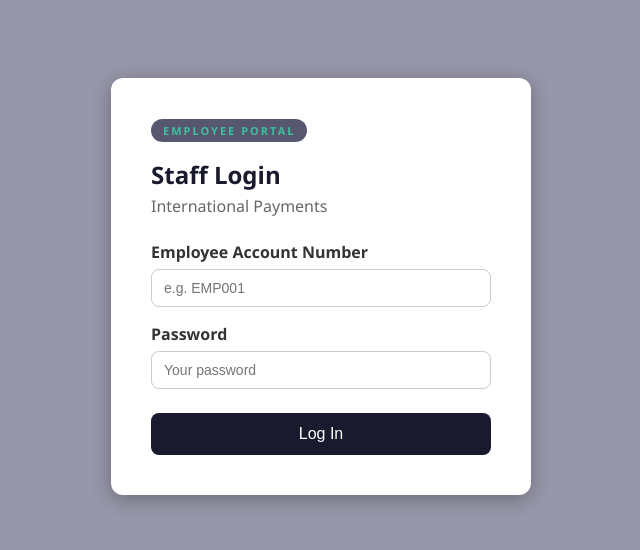
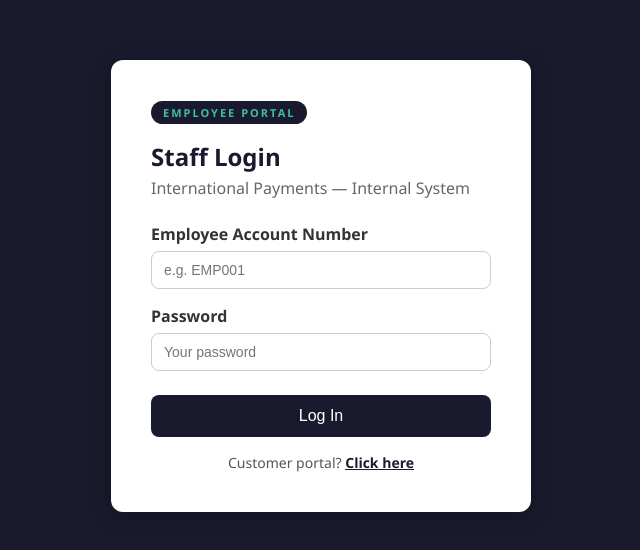
Before and after one commit to Lonwabo146/PaymentPortal, a React (Vite) app in the folder payment-portal-client/: page /employee/login in a window 1280 px wide. Shown: the part 114-664 px from the top of the page, without its empty margins (319-959 px from the left). Built offline with nearby package versions, Linux system fonts and the light colour scheme.

Commit message:
Creation of authcard and update to empLogin

```diff
--- /dev/null
+++ b/payment-portal-client/src/components/Authcard.jsx
@@ -0,0 +1,84 @@
+function AuthCard({ children, badge }) {
+  return (
+    <div style={styles.container}>
+      <div style={styles.card}>
+        {badge && <div style={styles.badge}>{badge}</div>}
+        {children}
+      </div>
+    </div>
+  );
+}
+
+export const authStyles = {
+  title: { margin: 0, fontSize: '24px', color: '#1a1a2e' },
+  subtitle: { color: '#666', marginBottom: '24px', marginTop: '4px' },
+  fieldGroup: { marginBottom: '16px' },
+  label: { display: 'block', marginBottom: '6px', fontWeight: '600', color: '#333' },
+  input: {
+    width: '100%',
+    padding: '10px 12px',
+    borderRadius: '8px',
+    borderWidth: '1px',
+    borderStyle: 'solid',
+    borderColor: '#ccc',
+    fontSize: '14px',
+    boxSizing: 'border-box',
+    outline: 'none',
+  },
+  inputError: { borderColor: '#e53e3e' },
+  errorText: { color: '#e53e3e', fontSize: '12px', marginTop: '4px', display: 'block' },
+  errorBox: {
+    backgroundColor: '#fff5f5',
+    border: '1px solid #e53e3e',
+    color: '#e53e3e',
+    padding: '10px',
+    borderRadius: '8px',
+    marginBottom: '16px',
+    fontSize: '14px',
+  },
+  button: {
+    width: '100%',
+    padding: '12px',
+    backgroundColor: '#1a1a2e',
+    color: '#fff',
+    border: 'none',
+    borderRadius: '8px',
+    fontSize: '16px',
+    cursor: 'pointer',
+    marginTop: '8px',
+  },
+  link: { textAlign: 'center', marginTop: '16px', fontSize: '14px', color: '#555' },
+  anchor: { color: '#1a1a2e', fontWeight: '600' },
+};
+
+const styles = {
+  container: {
+    minHeight: '100vh',
+    display: 'flex',
+    alignItems: 'center',
+    justifyContent: 'center',
+    backgroundColor: '#1a1a2e',
+    fontFamily: 'Segoe UI, sans-serif',
+  },
+  card: {
+    backgroundColor: '#fff',
+    padding: '40px',
+    borderRadius: '12px',
+    boxShadow: '0 4px 20px rgba(0,0,0,0.3)',
+    width: '100%',
+    maxWidth: '420px',
+  },
+  badge: {
+    display: 'inline-block',
+    backgroundColor: '#1a1a2e',
+    color: '#3DBFA0',
+    fontSize: '11px',
+    fontWeight: '700',
+    letterSpacing: '2px',
+    padding: '4px 12px',
+    borderRadius: '20px',
+    marginBottom: '16px',
+  },
+};
+
+export default AuthCard;
--- a/payment-portal-client/src/pages/EmployeeLogin.jsx
+++ b/payment-portal-client/src/pages/EmployeeLogin.jsx
@@ -1,6 +1,7 @@
 import { useState } from 'react';
 import { useNavigate } from 'react-router-dom';
 import axiosClient from '../api/axiosClient';
+import AuthCard, { authStyles } from '../components/AuthCard';
 
 const PATTERNS = {
   accountNumber: /^EMP\d{3}$/,
@@ -16,7 +17,7 @@ function EmployeeLogin() {
   const validate = () => {
     const newErrors = {};
     if (!PATTERNS.accountNumber.test(form.accountNumber))
-      newErrors.accountNumber = 'Employee account number format: EMP followed by 3 digits (e.g. EMP001)';
+      newErrors.accountNumber = 'Format: EMP followed by 3 digits (e.g. EMP001)';
     if (!form.password)
       newErrors.password = 'Password is required.';
     return newErrors;
@@ -34,17 +35,14 @@ function EmployeeLogin() {
       setErrors(validationErrors);
       return;
     }
-
     setLoading(true);
     setServerError('');
     try {
       const res = await axiosClient.post('/auth/login', form);
-
       if (res.data.role !== 'Employee') {
         setServerError('Access denied. This portal is for employees only.');
         return;
       }
-
       localStorage.setItem('token', res.data.token);
       localStorage.setItem('role', res.data.role);
       navigate('/employee/dashboard');
@@ -56,19 +54,17 @@ function EmployeeLogin() {
   };
 
   return (
-    <div style={styles.container}>
-      <div style={styles.card}>
-        <div style={styles.badge}>EMPLOYEE PORTAL</div>
-        <h2 style={styles.title}>Staff Login</h2>
-        <p style={styles.subtitle}>International Payments </p>
+    <AuthCard badge="EMPLOYEE PORTAL">
+      <h2 style={authStyles.title}>Staff Login</h2>
+      <p style={authStyles.subtitle}>International Payments — Internal System</p>
 
-        {serverError && <div style={styles.errorBox}>{serverError}</div>}
+      {serverError && <div style={authStyles.errorBox}>{serverError}</div>}
 
       <form onSubmit={handleSubmit} noValidate>
-          <div style={styles.fieldGroup}>
-            <label style={styles.label}>Employee Account Number</label>
+        <div style={authStyles.fieldGroup}>
+          <label style={authStyles.label}>Employee Account Number</label>
           <input
-              style={{ ...styles.input, ...(errors.accountNumber ? styles.inputError : {}) }}
+            style={{ ...authStyles.input, ...(errors.accountNumber ? authStyles.inputError : {}) }}
             type="text"
             name="accountNumber"
             value={form.accountNumber}
@@ -77,14 +73,14 @@ function EmployeeLogin() {
             autoComplete="off"
           />
           {errors.accountNumber && (
-              <span style={styles.errorText}>{errors.accountNumber}</span>
+            <span style={authStyles.errorText}>{errors.accountNumber}</span>
           )}
         </div>
 
-          <div style={styles.fieldGroup}>
-            <label style={styles.label}>Password</label>
+        <div style={authStyles.fieldGroup}>
+          <label style={authStyles.label}>Password</label>
           <input
-              style={{ ...styles.input, ...(errors.password ? styles.inputError : {}) }}
+            style={{ ...authStyles.input, ...(errors.password ? authStyles.inputError : {}) }}
             type="password"
             name="password"
             value={form.password}
@@ -92,88 +88,20 @@ function EmployeeLogin() {
             placeholder="Your password"
           />
           {errors.password && (
-              <span style={styles.errorText}>{errors.password}</span>
+            <span style={authStyles.errorText}>{errors.password}</span>
           )}
         </div>
 
-          <button type="submit" style={styles.button} disabled={loading}>
+        <button type="submit" style={authStyles.button} disabled={loading}>
           {loading ? 'Logging in...' : 'Log In'}
         </button>
       </form>
 
-
-      </div>
-    </div>
+      <p style={authStyles.link}>
+        Customer portal? <a href="/login" style={authStyles.anchor}>Click here</a>
+      </p>
+    </AuthCard>
   );
 }
 
-const styles = {
-  container: {
-    minHeight: '100vh',
-    display: 'flex',
-    alignItems: 'center',
-    justifyContent: 'center',
-    backgroundColor: '#9797aa',
-    fontFamily: 'Segoe UI, sans-serif',
-  },
-  card: {
-    backgroundColor: '#fff',
-    padding: '40px',
-    borderRadius: '12px',
-    boxShadow: '0 4px 20px rgba(0,0,0,0.3)',
-    width: '100%',
-    maxWidth: '420px',
-  },
-  badge: {
-    display: 'inline-block',
-    backgroundColor: '#393955d8',
-    color: '#3DBFA0',
-    fontSize: '11px',
-    fontWeight: '700',
-    letterSpacing: '2px',
-    padding: '4px 12px',
-    borderRadius: '20px',
-    marginBottom: '16px',
-  },
-  title: { margin: 0, fontSize: '24px', color: '#1a1a2e' },
-  subtitle: { color: '#666', marginBottom: '24px', marginTop: '4px' },
-  fieldGroup: { marginBottom: '16px' },
-  label: { display: 'block', marginBottom: '6px', fontWeight: '600', color: '#333' },
-  input: {
-    width: '100%',
-    padding: '10px 12px',
-    borderRadius: '8px',
-    borderWidth: '1px',
-    borderStyle: 'solid',
-    borderColor: '#ccc',
-    fontSize: '14px',
-    boxSizing: 'border-box',
-    outline: 'none',
-  },
-  inputError: { borderColor: '#e53e3e' },
-  errorText: { color: '#e53e3e', fontSize: '12px', marginTop: '4px', display: 'block' },
-  errorBox: {
-    backgroundColor: '#fff5f5',
-    border: '1px solid #e53e3e',
-    color: '#e53e3e',
-    padding: '10px',
-    borderRadius: '8px',
-    marginBottom: '16px',
-    fontSize: '14px',
-  },
-  button: {
-    width: '100%',
-    padding: '12px',
-    backgroundColor: '#1a1a2e',
-    color: '#fff',
-    border: 'none',
-    borderRadius: '8px',
-    fontSize: '16px',
-    cursor: 'pointer',
-    marginTop: '8px',
-  },
-  link: { textAlign: 'center', marginTop: '16px', fontSize: '14px', color: '#555' },
-  anchor: { color: '#1a1a2e', fontWeight: '600' },
-};
-
 export default EmployeeLogin;
```
Lines whose indentation alone changed are shown as unchanged.
